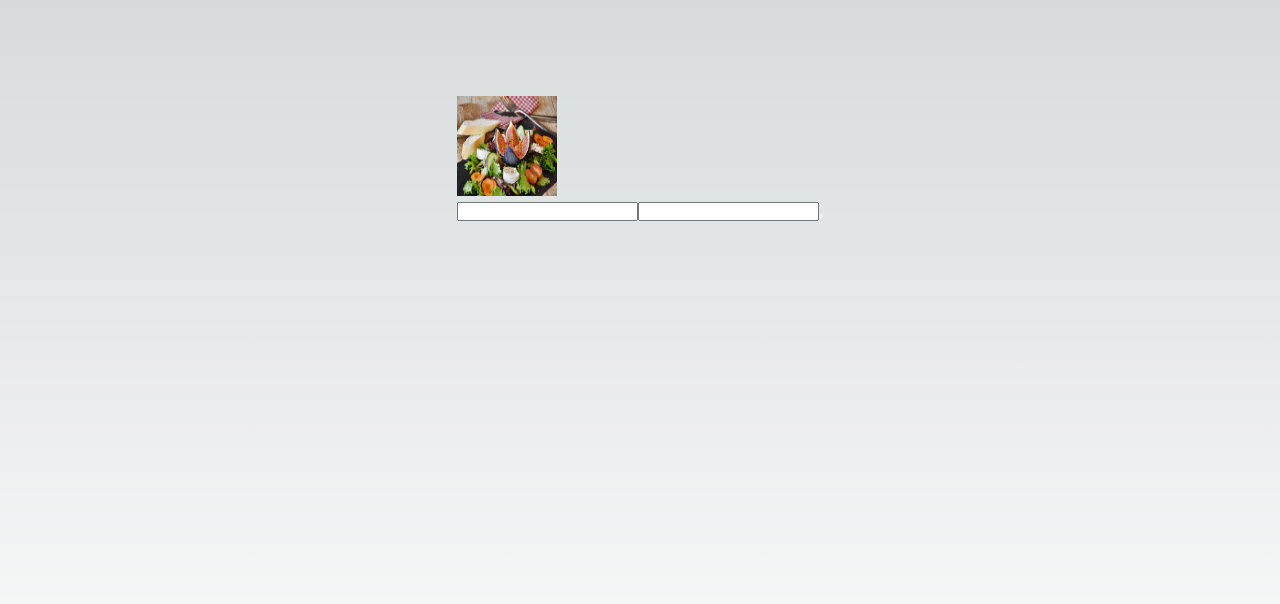
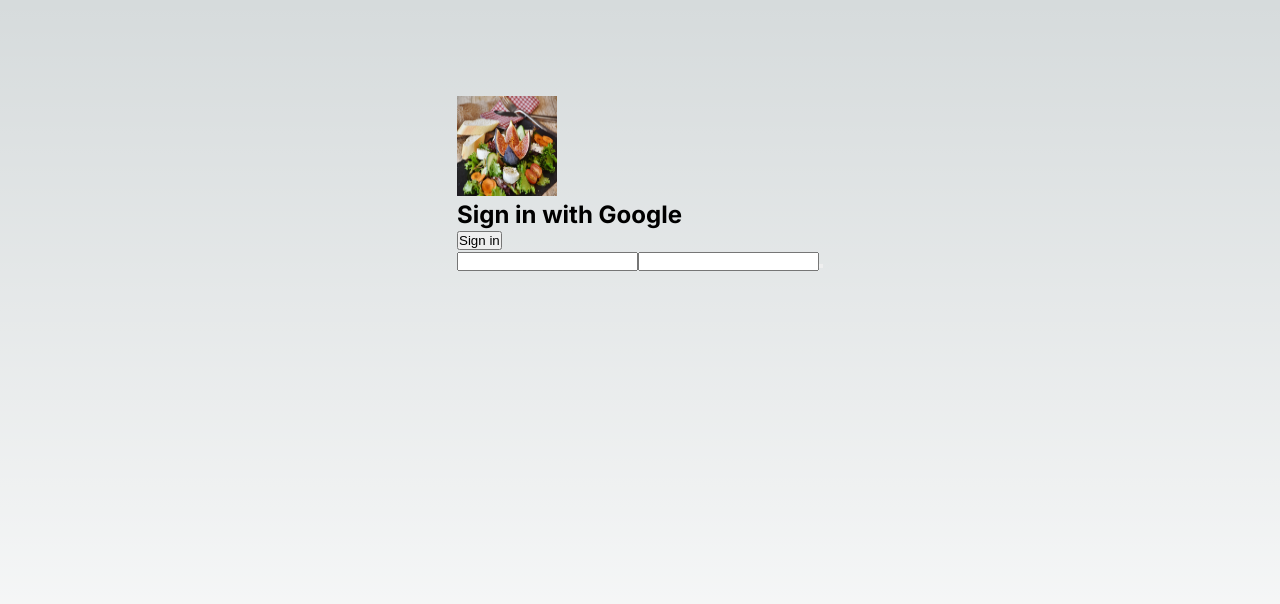
Before and after one commit to itsTHL/match-my-craving, a Next.js app: page / in a window 1280 px wide. Shown: the top 604 px of the page. Built offline with nearby package versions, Linux system fonts and the light colour scheme.

Commit message:
add simple UI for Signin with Google

```diff
--- a/src/pages/index.js
+++ b/src/pages/index.js
@@ -3,6 +3,7 @@
 import { Inter } from "next/font/google";
 import styles from "@/styles/Home.module.css";
 import UserForm from "@/components/UserForm";
+import { useSession, signIn, signOut } from "next-auth/react";
 
 const inter = Inter({ subsets: ["latin"] });
 
@@ -22,6 +23,8 @@
             width="100"
             height="100"
           />
+          <h2>Sign in with Google</h2>
+          <button onClick={() => signIn("google")}>Sign in</button>
           <UserForm />
         </div>
       </main>
```
